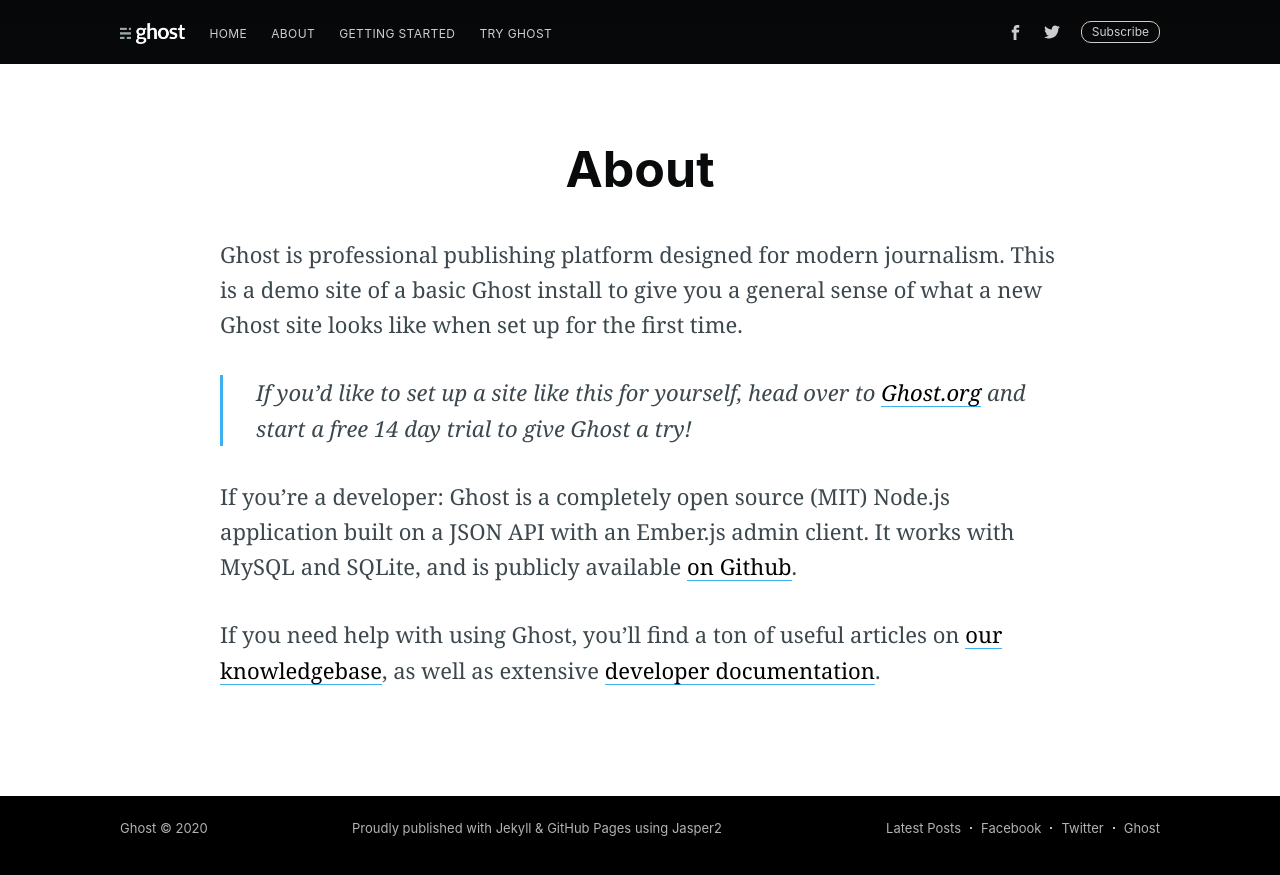
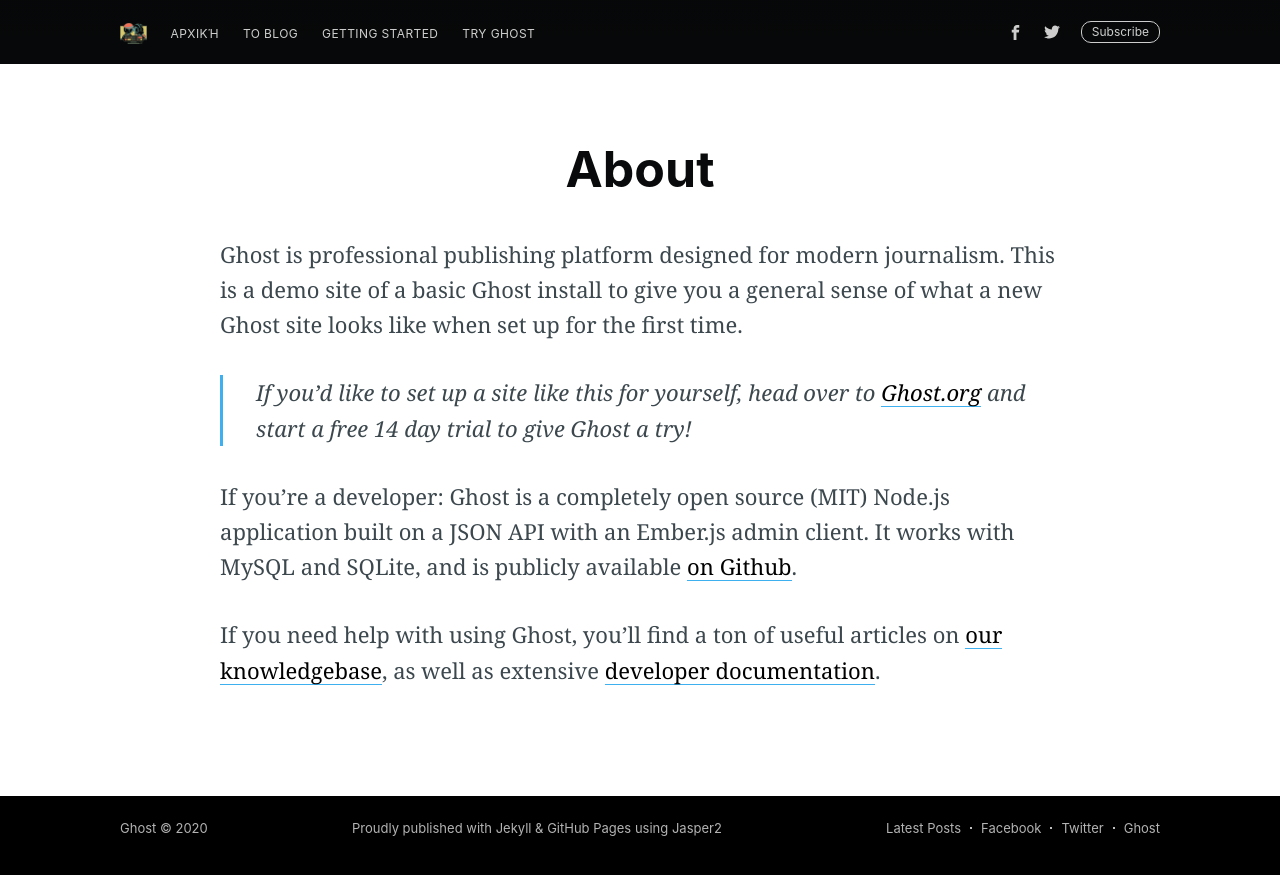
Before and after one commit to alexitsios/site, a Jekyll site: the page built from about/index.md, in a window 1280 px wide. Shown: the top 875 px of the page. Built offline with Jekyll 4.4.1, drawn with Linux system fonts in a browser that asks for light colours; nearby versions of some CDN libraries; comment, search, counter and statistics services are not loaded.

Commit message:
edits to jasper

```diff
--- a/_includes/navigation.html
+++ b/_includes/navigation.html
@@ -1,6 +1,6 @@
 <ul class="nav" role="menu">
-    <li class="nav-home" role="menuitem"><a href="{{site.baseurl}}">Home</a></li>
-    <li class="nav-about" role="menuitem"><a href="{{site.baseurl}}about/">About</a></li>
+    <li class="nav-home" role="menuitem"><a href="{{site.baseurl}}">Αρχική</a></li>
+    <li class="nav-about" role="menuitem"><a href="{{site.baseurl}}about/">Το Blog</a></li>
     <li class="nav-getting-started" role="menuitem"><a href="{{site.baseurl}}tag/getting-started/">Getting Started</a></li>
     <li class="nav-try-ghost" role="menuitem"><a href="https://ghost.org">Try Ghost</a></li>
 </ul>
```
Also changed, not shown: assets/images/blog-icon.png.
